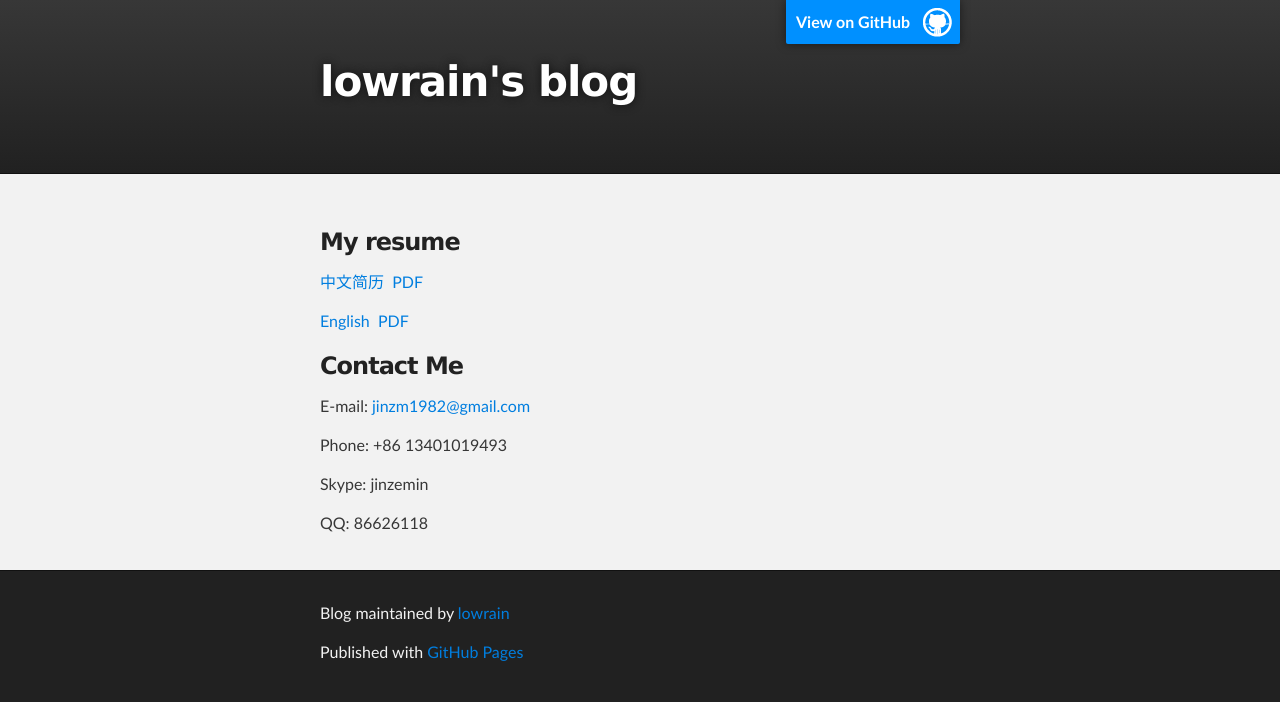
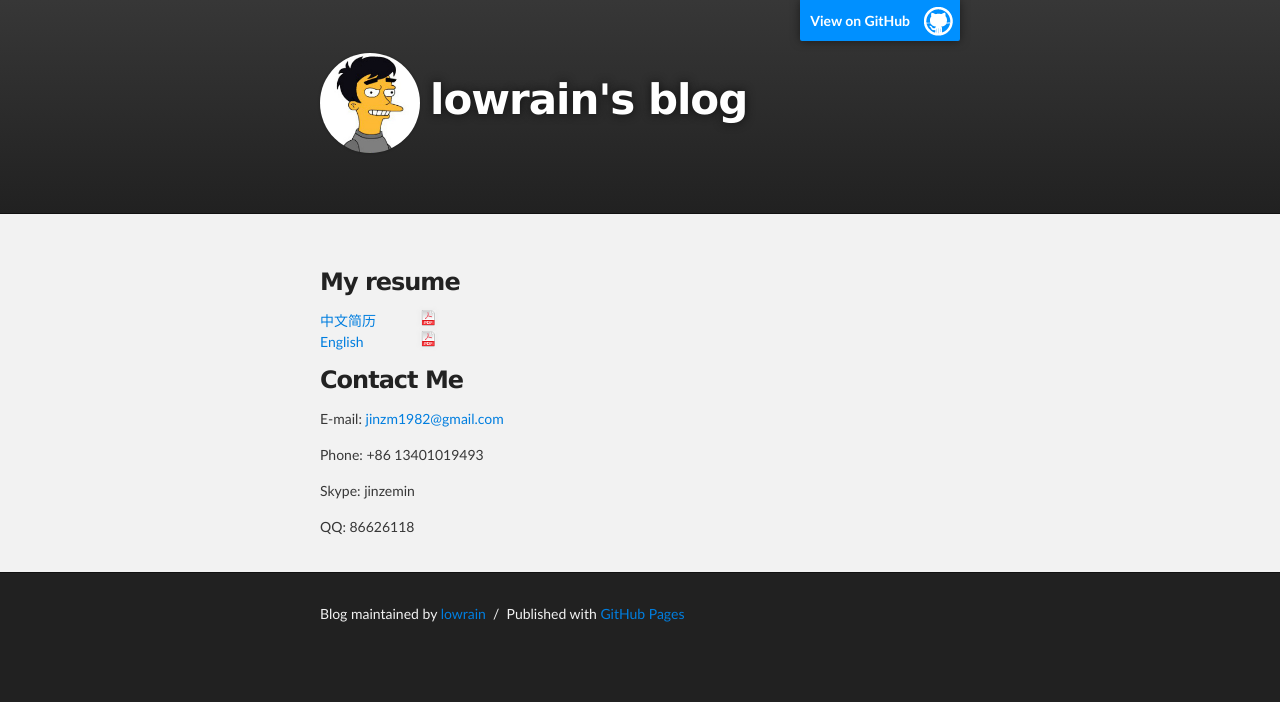
Before and after one commit to lowrain/lowrain.github.io, a plain HTML site: page index.html in a window 1280 px wide. Drawn offline with Linux system fonts and the light colour scheme.

Commit message:
add pdf icon

```diff
--- a/index.html
+++ b/index.html
@@ -15,7 +15,7 @@
 <div id="header_wrap" class="outer">
     <header class="inner">
         <a id="forkme_banner" href="https://github.com/lowrain/blog">View on GitHub</a>
-        <h1 id="project_title">lowrain's blog</h1>
+        <h1 id="project_title"><img src="images/avatar.jpg" />lowrain's blog</h1>
         <h2 id="project_tagline"></h2>
     </header>
 </div>
@@ -57,8 +57,16 @@
          <p>Having trouble with Pages? Check out the documentation at <a href="http://help.github.com/pages">http://help.github.com/pages</a> or contact <a href="mailto:support@github.com">support@github.com</a> and we’ll help you sort it out.</p>
          -->
         <h3>My resume</h3>
-        <P><a href="cv_cn.html" class="user-mention">中文简历</a>&nbsp;&nbsp;<a href="cv_cn.html" class="user-mention">PDF</a></P>
-        <P><a href="cv_en.html" class="user-mention">English</a>&nbsp;&nbsp;<a href="cv_cn.html" class="user-mention">PDF</a></P>
+        <table class="resume" cellpadding="3" cellspacing="0">
+            <tr>
+                <td width="100px"><a href="cv_cn.html" class="user-mention" target="_blank">中文简历</a></td>
+                <td><a href="cv_cn.html" class="user-mention" title="下载pdf格式简历" target="_blank"><img class="icon" src="images/file_extension_pdf.png" /></a></td>
+            </tr>
+             <tr>
+                <td><a href="cv_en.html" class="user-mention" target="_blank">English</a></td>
+                <td><a href="cv_en.html" class="user-mention" title="download pdf resume" target="_blank"><img class="icon" src="images/file_extension_pdf.png" /></a></td>
+            </tr>
+        </table>
         <h3>Contact Me</h3>
         <p>E-mail: <a href="mailto:jinzm1982@gmail.com">jinzm1982@gmail.com</a></p>
         <p>Phone: +86 13401019493</p>
@@ -71,8 +79,7 @@
 <!-- FOOTER  -->
 <div id="footer_wrap" class="outer">
     <footer class="inner">
-        <p class="copyright">Blog maintained by <a href="https://github.com/lowrain">lowrain</a></p>
-        <p>Published with <a href="http://pages.github.com">GitHub Pages</a></p>
+        <p class="copyright">Blog maintained by <a href="https://github.com/lowrain">lowrain</a>&nbsp;&nbsp;/&nbsp;&nbsp;Published with <a href="http://pages.github.com">GitHub Pages</a></p>
     </footer>
 </div>
 
--- a/stylesheets/stylesheet.css
+++ b/stylesheets/stylesheet.css
@@ -55,7 +55,7 @@ body {
     box-sizing: border-box;
     color:#373737;
     background: #212121;
-  font-size: 16px;
+    font-size: 14px;
     font-family: 'Myriad Pro', Calibri, Helvetica, Arial, sans-serif;
     line-height: 1.5;
     -webkit-font-smoothing: antialiased;
@@ -258,6 +258,46 @@ img {
     max-width: 100%;
 }
 
+table.resume {
+    border: 0px;
+    margin-bottom: 0px;
+    text-align: left;
+}
+
+table.resume td {
+    padding: 0px;
+    border: 0px;
+}
+
+img.icon {
+    margin:0px;
+    line-height: 16px;
+    margin: 0 auto;
+    width: 16px;
+    max-width: 16px;
+    padding: 0;
+    margin: 0;
+    border: 0;
+}
+
+#project_title img {
+    margin:0px;
+    margin-right: 10px;
+    padding: 0;
+    border: 0;
+    width:100px !important;
+    height:100px !important;
+    overflow:hidden !important;
+    border-radius:50px !important;
+    box-shadow:0px 0px 3px rgba(0, 0, 0, 0.3);
+    border:none !important;
+    vertical-align: middle;
+}
+
+#project_title {
+    vertical-align: middle;
+    line-height: 100px;
+}
 /*******************************************************************************
 Full-Width Styles
 *******************************************************************************/
```
Also changed, not shown: images/avatar.jpg (added). Lines whose indentation alone changed are shown as unchanged.
